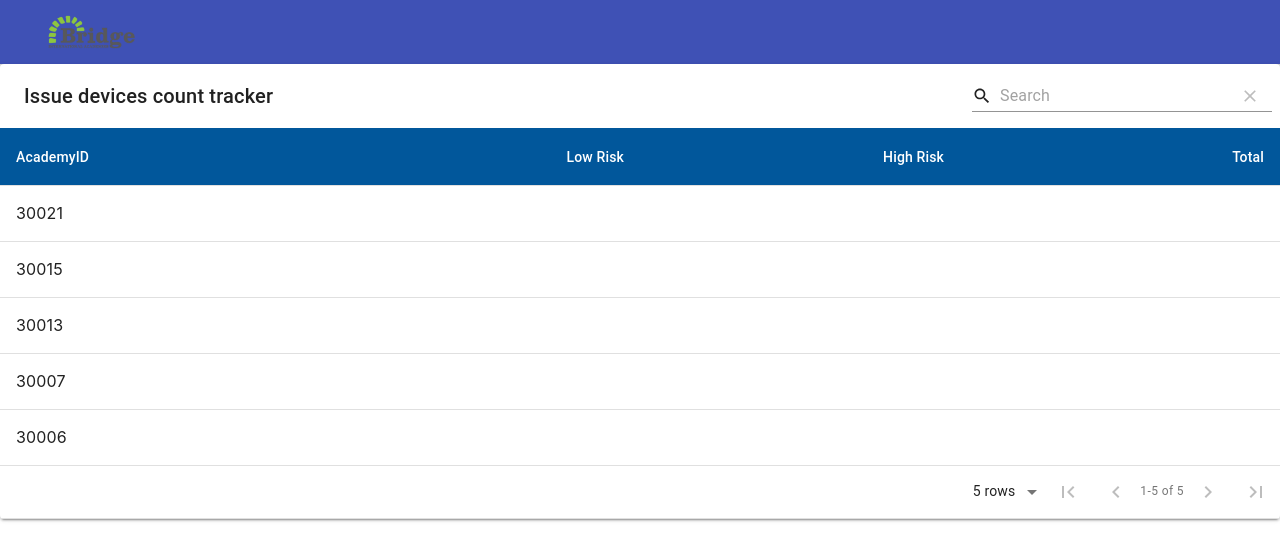
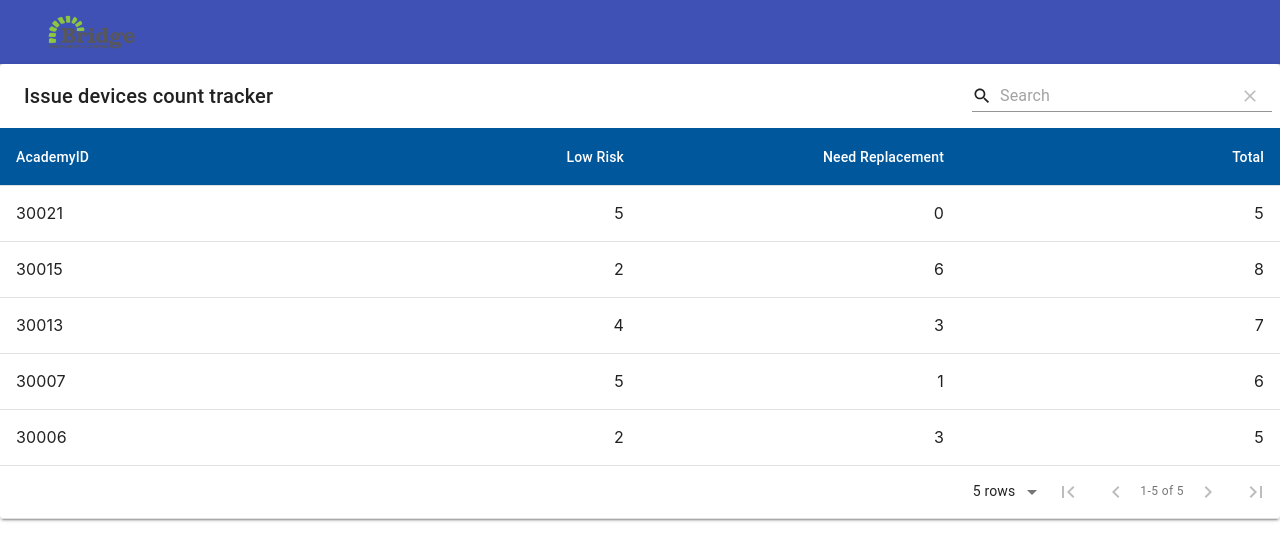
Before and after one commit to aviboot92/productServiceTable, a React (Create React App) app: page / in a window 1280 px wide. Shown: the top 560 px of the page. Built offline with nearby package versions, Linux system fonts and the light colour scheme.

Commit message:
Data is displayed perfectly in the table

```diff
--- a/src/components/layout/Table/Table.jsx
+++ b/src/components/layout/Table/Table.jsx
@@ -43,19 +43,35 @@ const tableIcons = {
     const columns = [
         { title: 'AcademyID', field: 'academyId' },
         { title: 'Low Risk', field: 'lowRisk', type: 'numeric' },
-        { title: 'High Risk', field: 'highRisk', type: 'numeric' },
+        { title: 'Need Replacement', field: 'highRisk', type: 'numeric' },
         { title: 'Total', field: 'total', type: 'numeric' },
       ];
 
     const [data, setData] = useState([]);
+
+    const [state, setState] = useState({})
 
     useEffect(() =>{
         const schoolIDs = getSchoolIdsList(dataInfo);
         console.log(schoolIDs);
         const buildData = (dataInfo, schoolIDs) => {
             const data = schoolIDs.map((school, index)=>{
+                const lowRisk = [];
+                const highRisk = [];
+                dataInfo.forEach((item, i) => {
+                    if(item.academyId === school){
+                        if(item.avgDailyDischarge > 0.3 ){
+                            highRisk.unshift(item)
+                        } else if(item.avgDailyDischarge < 0.3 && item.avgDailyDischarge > 0.2){
+                            lowRisk.unshift(item);
+                        }
+                    }
+                });
                 return{
-                    academyId : school
+                    academyId : school,
+                    lowRisk: lowRisk.length,
+                    highRisk: highRisk.length,
+                    total: highRisk.length + lowRisk.length
                 }
             });
             setData(data);
```
